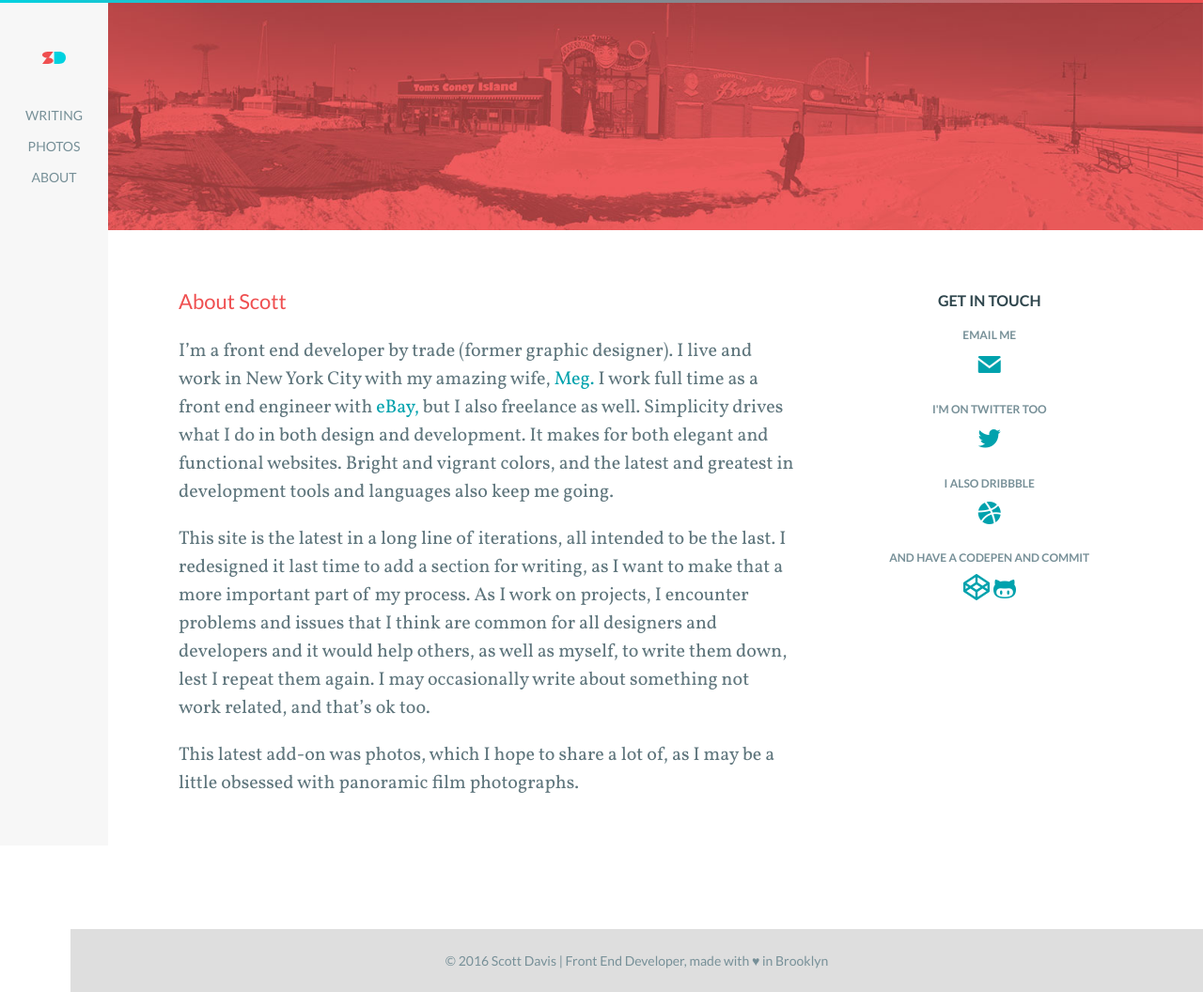
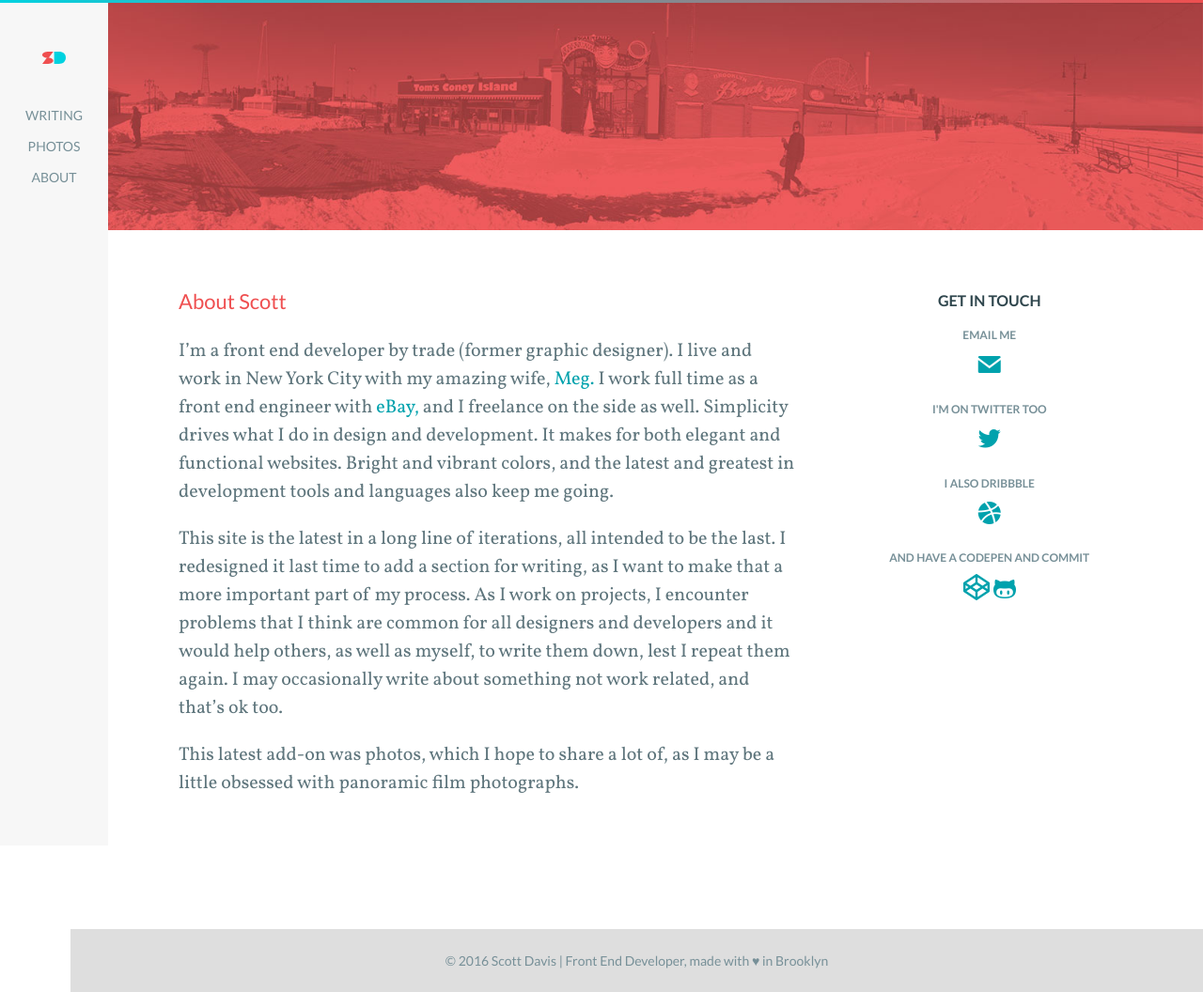
Before and after one commit to scttdavs/scttdavs.github.io, a Jekyll site: the page built from about.md, in a window 1280 px wide. Shown: the whole page at 94% size. Built offline with Jekyll 4.4.1, drawn with Linux system fonts in a browser that asks for light colours.

Commit message:
update about section

```diff
--- a/about.md
+++ b/about.md
@@ -11,8 +11,8 @@ I'm a front end developer by trade (former graphic designer). I live and work in
 [Meg.](https://twitter.com/megmkdavis)
 I work full time as a front end engineer with
 [eBay,](http://www.ebay.com)
-but I also freelance as well. Simplicity drives what I do in both design and development. It makes for both elegant and functional websites. Bright and vigrant colors, and the latest and greatest in development tools and languages also keep me going.
+and I freelance on the side as well. Simplicity drives what I do in design and development. It makes for both elegant and functional websites. Bright and vibrant colors, and the latest and greatest in development tools and languages also keep me going.
 
-This site is the latest in a long line of iterations, all intended to be the last. I redesigned it last time to add a section for writing, as I want to make that a more important part of my process. As I work on projects, I encounter problems and issues that I think are common for all designers and developers and it would help others, as well as myself, to write them down, lest I repeat them again. I may occasionally write about something not work related, and that's ok too.
+This site is the latest in a long line of iterations, all intended to be the last. I redesigned it last time to add a section for writing, as I want to make that a more important part of my process. As I work on projects, I encounter problems that I think are common for all designers and developers and it would help others, as well as myself, to write them down, lest I repeat them again. I may occasionally write about something not work related, and that's ok too.
 
 This latest add-on was photos, which I hope to share a lot of, as I may be a little obsessed with panoramic film photographs.
```
